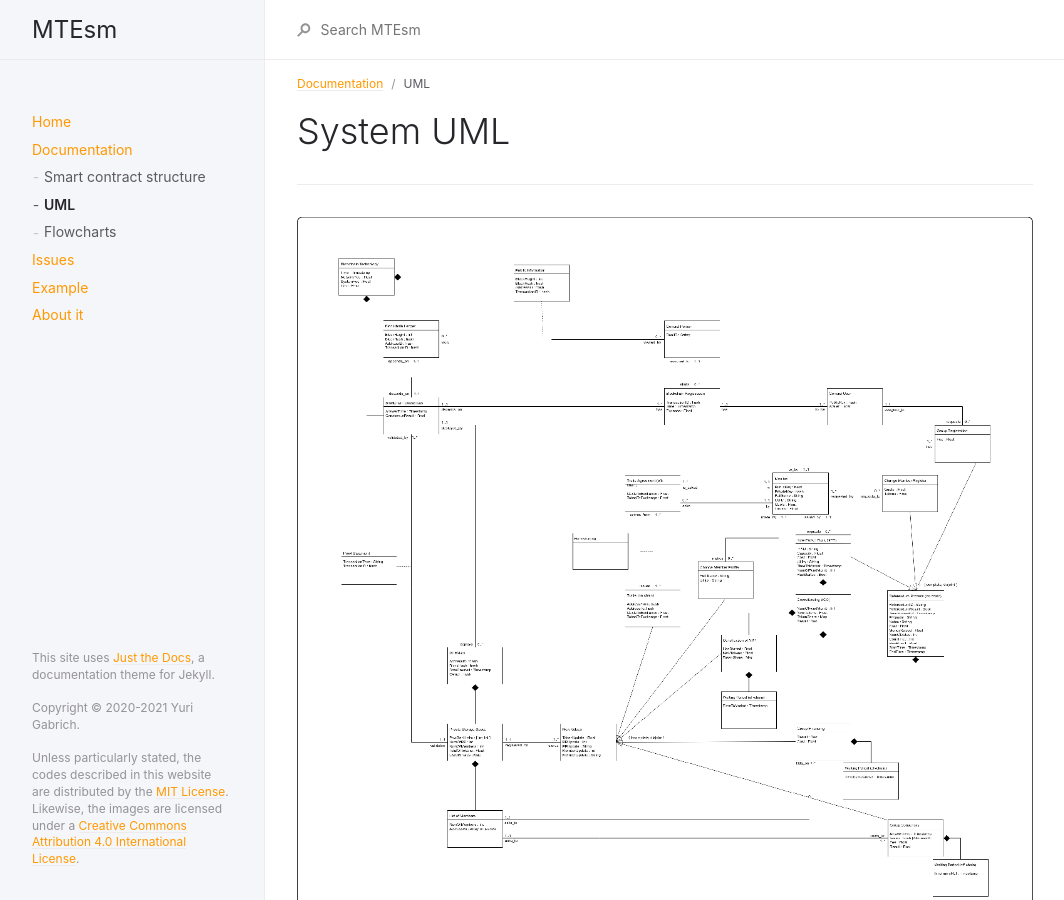
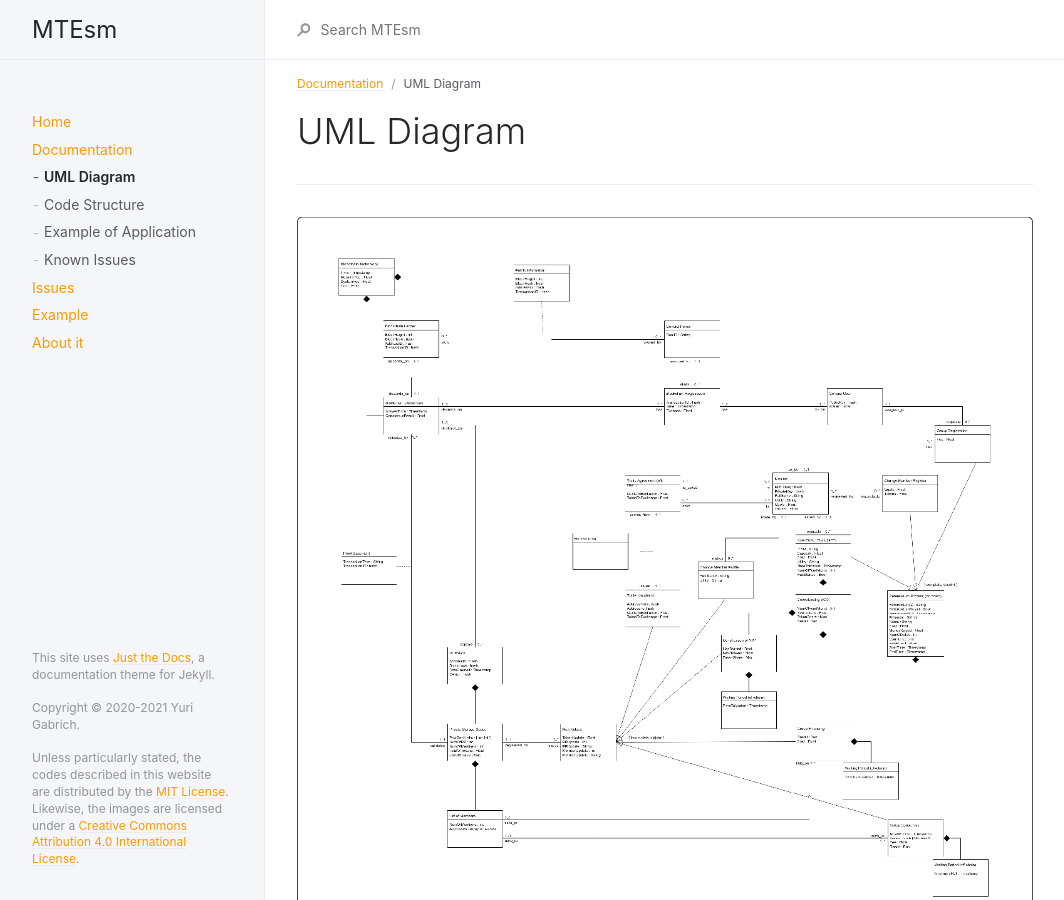
Before and after one commit to yurigabrich/microgrid-dapp, a Jekyll site: the page built from docs/docs/documentation/uml.md, in a window 1280 px wide. Shown: the whole page, without its empty margins (107-1171 px from the left). Built offline with Jekyll 4.4.1, drawn with Linux system fonts in a browser that asks for light colours.

Commit message:
Reorganized the content tree.

```diff
--- a/docs/docs/documentation/struct.md
+++ b/docs/docs/documentation/struct.md
@@ -1,11 +1,11 @@
 ---
 layout: default
-title: Smart contract structure
+title: Code Structure
 parent: Documentation
-nav_order: 1
+nav_order: 2
 ---
 
-# Smart contract structure
+# Code Structure
 {: .no_toc }
 
 ---
--- a/docs/docs/documentation/uml.md
+++ b/docs/docs/documentation/uml.md
@@ -1,11 +1,11 @@
 ---
 layout: default
-title: UML
+title: UML Diagram
 parent: Documentation
-nav_order: 2
+nav_order: 1
 ---
 
-# System UML
+# UML Diagram
 {: .no_toc }
 
 ---
```
Also changed, not shown: docs/docs/documentation/example.md (added, +13 -0 lines), docs/docs/documentation/flowcharts.md (+1 -2 lines), docs/docs/documentation/issues.md (added, +15 -0 lines).
